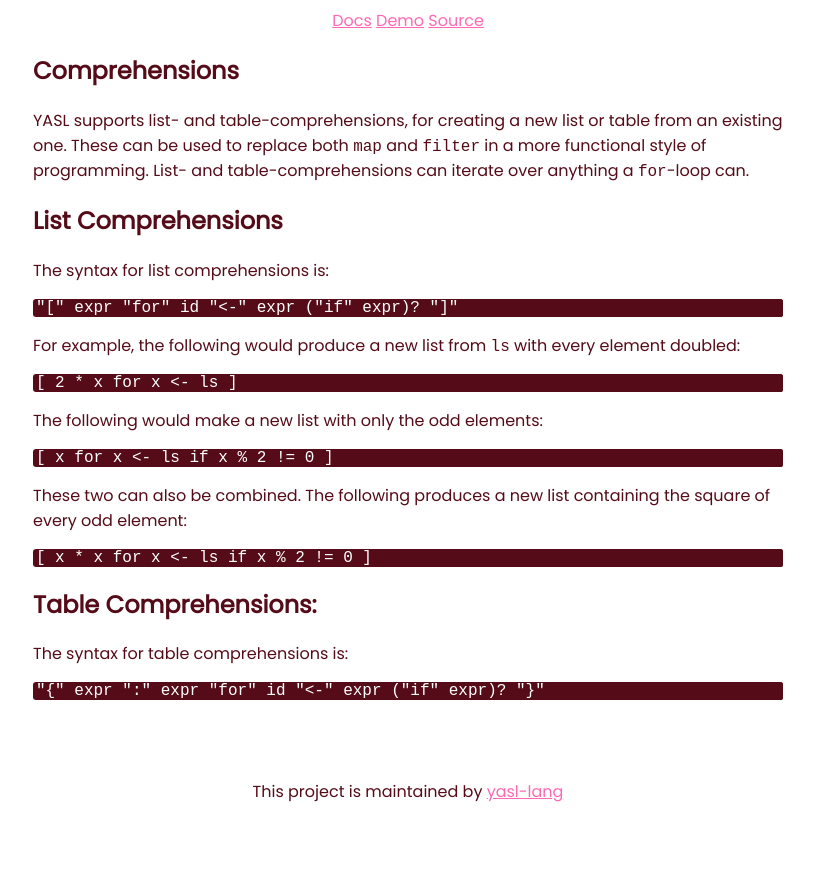
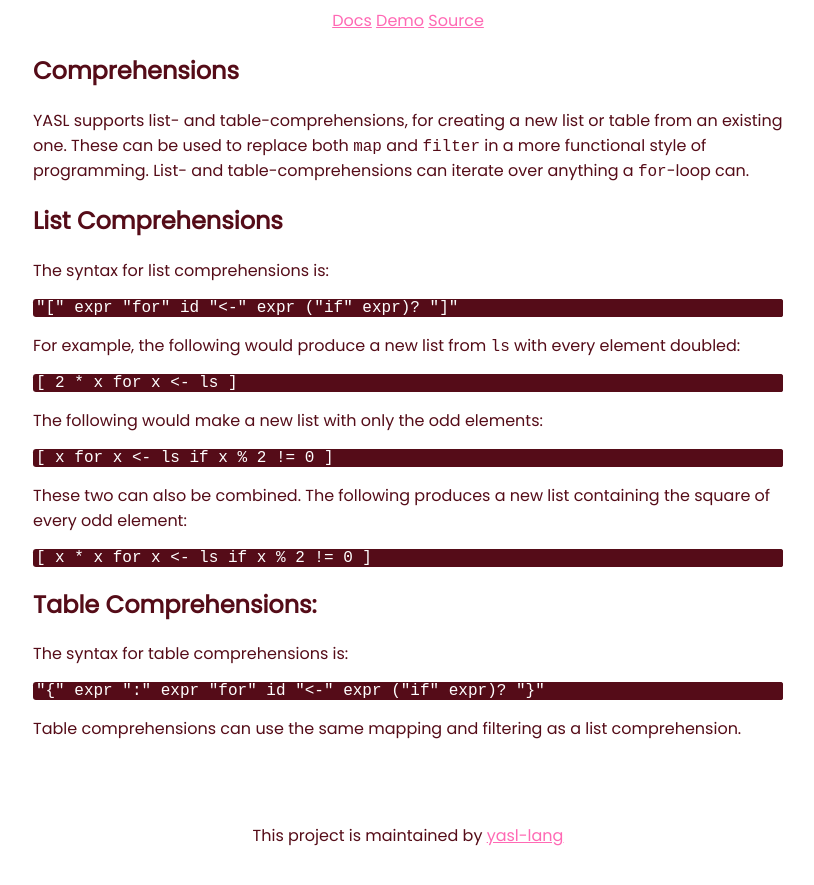
Before and after one commit to yasl-lang/docs, a Jekyll site: the page built from expressions/comprehensions.md, in a window 1280 px wide. Shown: the top 885 px of the page, without its empty margins (232-1046 px from the left). Built offline with Jekyll 4.4.1, drawn with Linux system fonts in a browser that asks for light colours; our own code applies the rules of GitHub Pages for plain Markdown files; a script that is not in the unit is left out.

Commit message:
Update comprehensions.md

````diff
--- a/expressions/comprehensions.md
+++ b/expressions/comprehensions.md
@@ -30,3 +30,4 @@ The syntax for table comprehensions is:
 ```
 "{" expr ":" expr "for" id "<-" expr ("if" expr)? "}"
 ```
+Table comprehensions can use the same mapping and filtering as a list comprehension.
````
